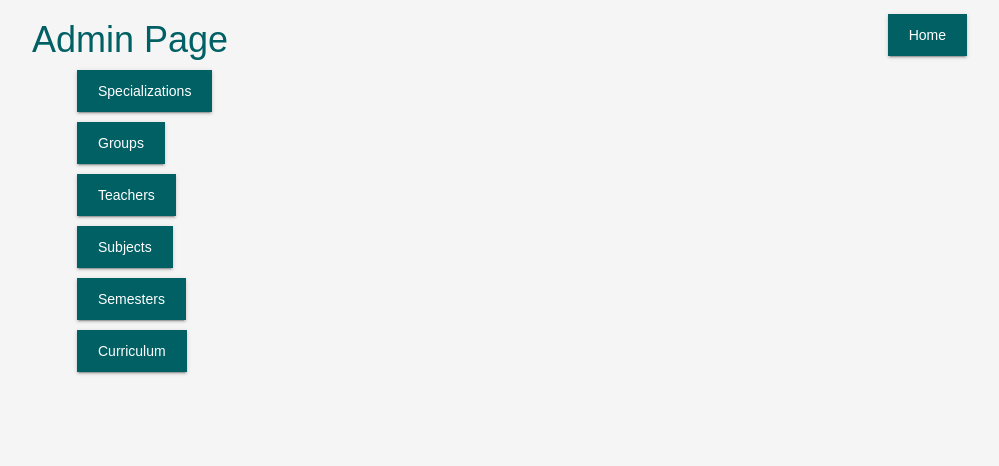
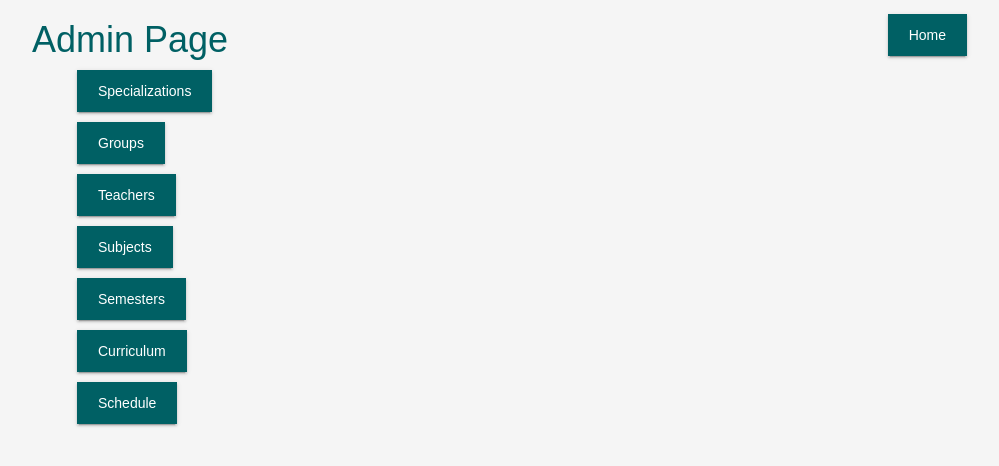
Before and after one commit to DenysiukVitalii/university-schedule, a React (Create React App) app: page /admin in a window 1280 px wide. Shown: the top 466 px of the page, without its empty margins (138-1137 px from the left). Built offline with nearby package versions, Linux system fonts and the light colour scheme.

Commit message:
init page Schedule

```diff
--- a/src/Admin/Admin.jsx
+++ b/src/Admin/Admin.jsx
@@ -22,6 +22,7 @@ class Admin extends Component {
             <li><Link to="/subjects" className="btn">Subjects</Link></li>
             <li><Link to="/semesters" className="btn">Semesters</Link></li>
             <li><Link to="/curriculum" className="btn">Curriculum</Link></li>
+            <li><Link to="/schedule" className="btn">Schedule</Link></li>
           </ul>
         </main>
       </div>
--- /dev/null
+++ b/src/Schedule/ScheduleTable.jsx
@@ -0,0 +1,21 @@
+import React, { Component } from 'react';
+/*import SweetAlert from 'react-bootstrap-sweetalert';
+import myfetch from '../myfetch';
+import CreateCurriculum from './CreateCurriculum';
+import EditCurriculum from './EditCurriculum';
+import Actions from '../shared/Actions';*/
+import Header from '../shared/Header';
+
+class ScheduleTable extends Component {
+  render() {
+    return (
+      <div className="container">
+        <Header title="Schedule" button="Create schedule" click={this.openCreateModal}/>
+        <main>
+        </main>
+      </div>
+    );
+  }
+}
+
+export default ScheduleTable;
--- a/src/index.js
+++ b/src/index.js
@@ -13,6 +13,7 @@ import TeachersTable from './Teachers/TeachersTable';
 import SubjectsTable from './Subjects/SubjectsTable';
 import SemestersTable from './Semesters/SemestersTable';
 import CurriculumTable from './Curriculum/CurriculumTable';
+import ScheduleTable from './Schedule/ScheduleTable';
 import CreateSpec from './Specializations/CreateSpec';
 
 ReactDOM.render((
@@ -28,6 +29,7 @@ ReactDOM.render((
        <Route path='/subjects' component={SubjectsTable}/>
        <Route path='/semesters' component={SemestersTable}/>
        <Route path='/curriculum' component={CurriculumTable}/>
+       <Route path='/schedule' component={ScheduleTable}/>
      </Switch>
     </BrowserRouter>
 ), document.getElementById('root'));
```
Also changed, not shown: src/Schedule/Schedule.jsx (added, +15 -0 lines).
